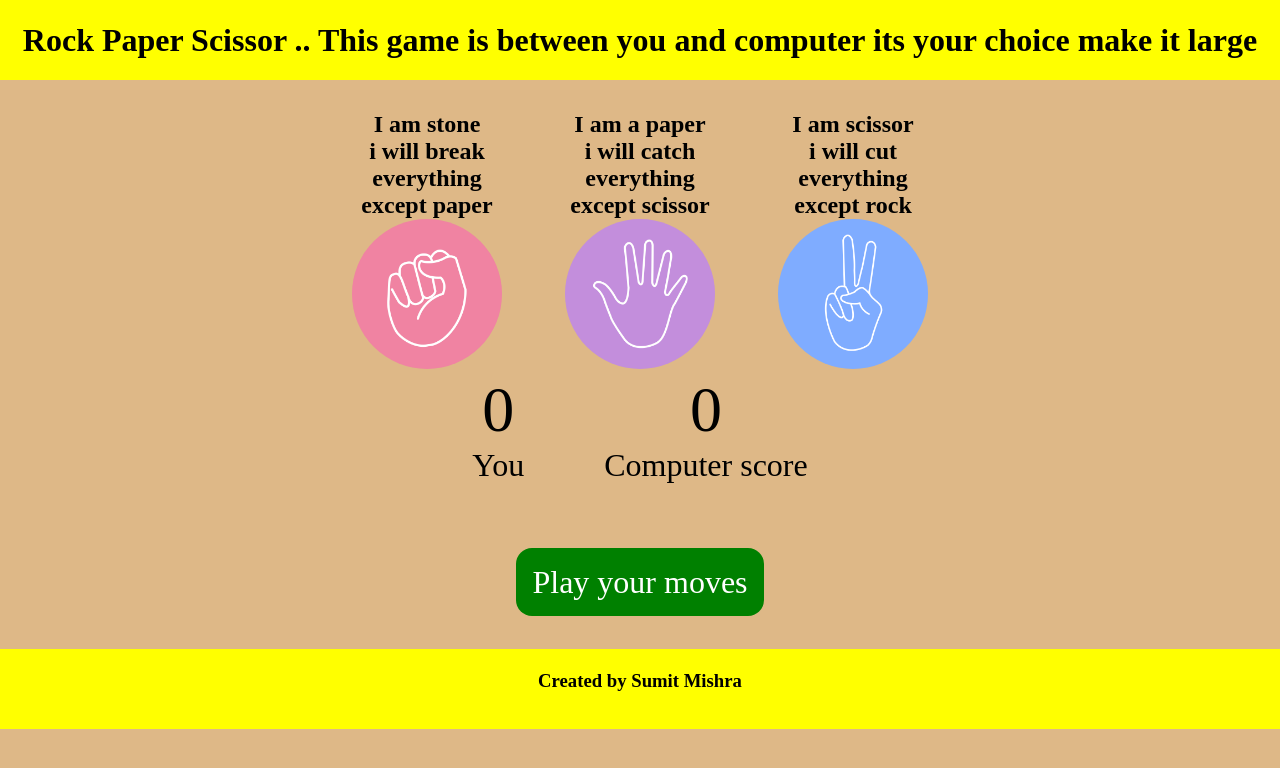
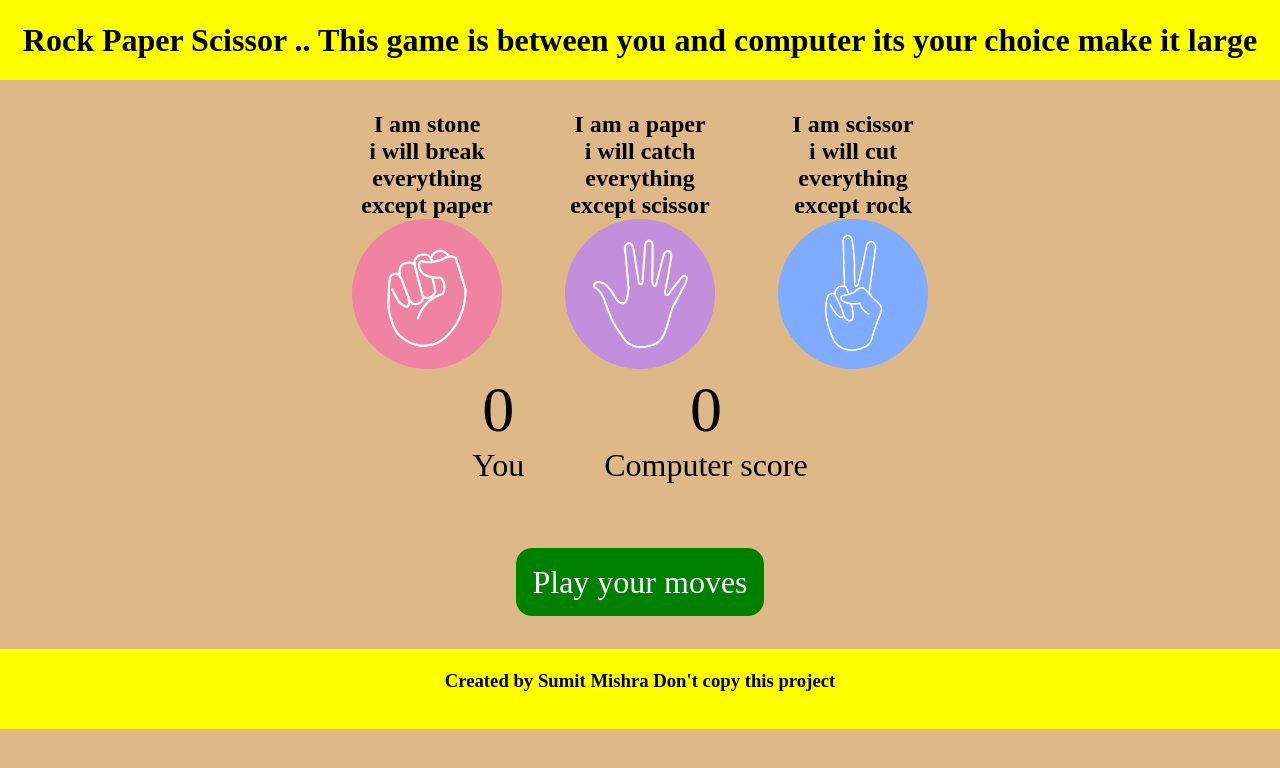
Before and after one commit to 1203sumit/web-game, a plain HTML site: page index.html in a window 1280 px wide. Drawn offline with Linux system fonts and the light colour scheme.

Commit message:
index.html

```diff
--- a/index.html
+++ b/index.html
@@ -51,7 +51,7 @@
       <p id="msg">Play your moves</p>
     </div>
 
-    <h3>Created by Sumit Mishra
+    <h3>Created by Sumit Mishra Don't copy this project
     </h3>
     <script src="./app.js"></script>
 
```
